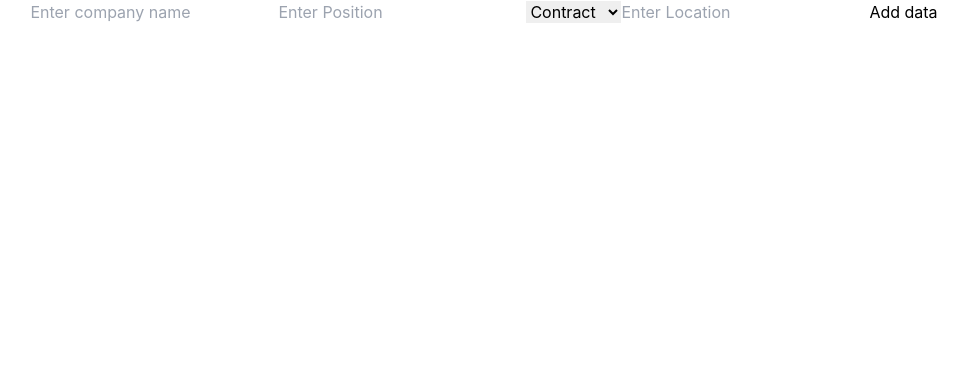
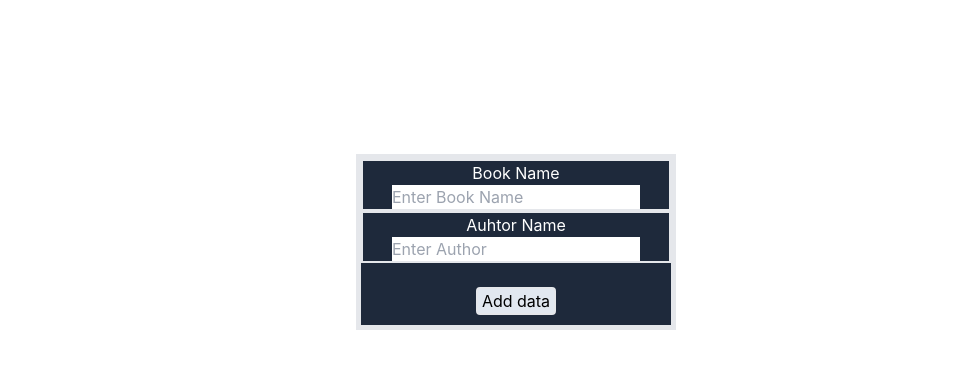
Before and after one commit to Premprakas7/Books_lib, a React (Create React App) app in the folder frontend/: page /add in a window 1280 px wide. Shown: the top 368 px of the page, without its empty margins (156-1124 px from the left). Built offline with nearby package versions, Linux system fonts and the light colour scheme.

Commit message:
addbook updated

```diff
--- a/frontend/src/Pages/Addbook.jsx
+++ b/frontend/src/Pages/Addbook.jsx
@@ -4,10 +4,8 @@ import React, { useState } from "react";
 
  const Addbook = () => {
   const [formData, setFormData] = useState({
-    company:"",
-    position:"",
-    contract:"",
-    location:""
+    title:"",
+    auhtor:""
   });
 
 
@@ -18,63 +16,40 @@ import React, { useState } from "react";
   };
   const handleSubmit = (e) => {
     e.preventDefault();
-    axios.post("https://jobslistdata.herokuapp.com/jobs", {
-      company: formData.company,
-      position: formData.position,
-      contract: formData.contract,
-        location:formData.location,
+    axios.post("http://localhost:5000/books", {
+      title: formData.title,
+      auhtor: formData.auhtor
     }).then((res) => {
       console.log(res.data);
     })
   };
   return (
     <div>
-
-    <form onSubmit={(e) => handleSubmit(e)}>
-      <div
-        className="mainDiv">
+    <form onSubmit={(e) => handleSubmit(e)} className="border-[5px] w-[20rem] h-[11rem] bg-slate-800 ml-[40%] mt-[12%]">
+      <div >
+          <div className=" border-2 ">
+          <p className="text-[white] text-[600]">Book Name</p>
         <input
           type="text"
-          value={formData.company}
-          id="company"
-          className="inputTag"
-          placeholder="Enter company name"
-          onChange={(e) => handleChange(e)}
-        />
-
+          value={formData.title}
+          id="title"
+          placeholder="Enter Book Name"
+          onChange={(e) => handleChange(e)}/>
+          </div>
+          <div className=" border-2 bg-slate-800">
+          <p className="text-[white] text-[600]">Auhtor Name</p>
         <input
           type="text"
-          value={formData.position}
-          id="position"
-          className="inputTag"
-          placeholder="Enter Position"
-          onChange={(e) => handleChange(e)}
-        />
-
-
-<select className="inputTag" value={formData.contract}
-        onChange={(e) => handleChange(e)}
-         id="contract">
-          <option value="">Contract</option>
-          <option value="Full Time">Full Time</option>
-          <option value="Part Time">Part Time</option>
-          <option value="Freelance">Freelance</option>
-        </select>
-
-
-        <input
-          type="text"
-          value={formData.location}
-          id="location"
-          className="inputTag"
-          placeholder="Enter Location"
-          onChange={(e) => handleChange(e)}
-        />
-
+          value={formData.author}
+          id="author"
+          placeholder="Enter Author"
+          onChange={(e) => handleChange(e)}/>
+          </div>
+        <br />
         <input
           type="submit"
           value="Add data"
-          className="btn"
+          className="border-2 w-[5rem] rounded text-[#000] text-[600] bg-slate-200"
         />
       </div>
     </form>
```
